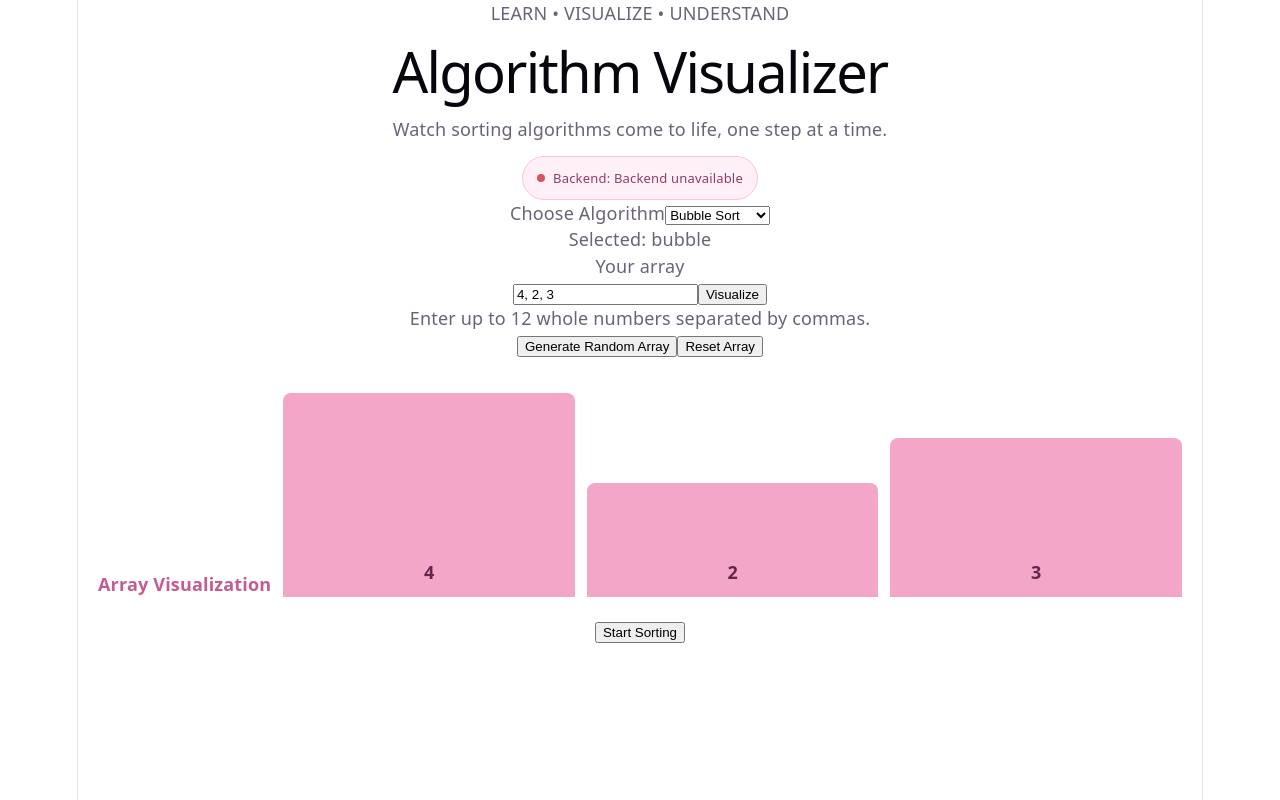
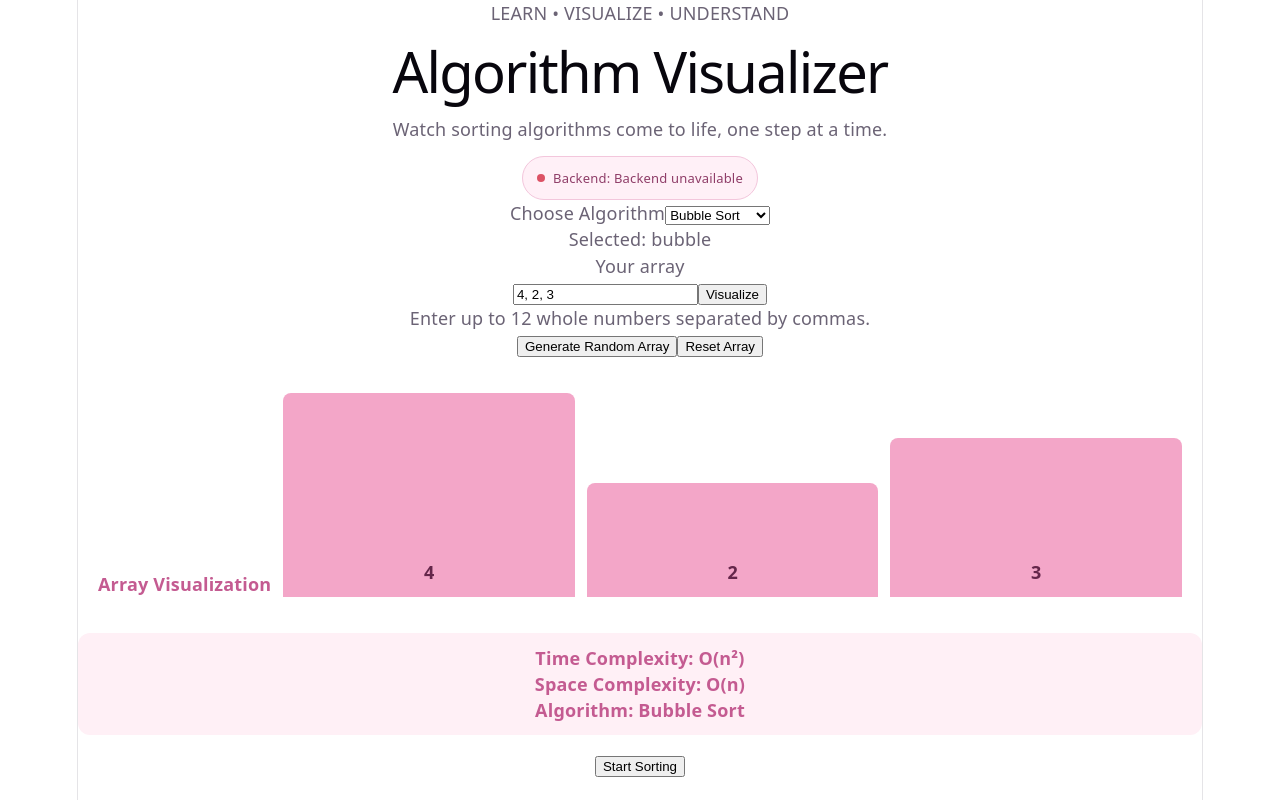
Before and after one commit to kritikhatri/algorithm-visualizer, a React (Vite) app: page / in a window 1280 px wide. Built offline with nearby package versions, Linux system fonts and the light colour scheme; no server answers.

Commit message:
updating and sorting code

```diff
--- a/src/App.css
+++ b/src/App.css
@@ -227,3 +227,11 @@
   flex: 1;
   border-radius: 8px 8px 0 0;
 }
+.complexity-info {
+  margin: 16px 0;
+  padding: 12px 18px;
+  background: #fff0f6;
+  color: #c45b91;
+  border-radius: 12px;
+  font-weight: 600;
+}
--- a/src/App.jsx
+++ b/src/App.jsx
@@ -27,7 +27,7 @@ function App() {
 }
 
   useEffect(() => {
-    fetch('http://localhost:5001/api/health')
+    fetch('/api/health')
       .then((response) => response.json())
       .then((data) => setApiStatus(data.message))
       .catch(() => setApiStatus('Backend unavailable'))
@@ -87,8 +87,11 @@ function handleReset() {
         onReset={handleReset}
       />
       <ArrayVisualizer array={array} />
+      <AlgorithmInfo algorithm={algorithm} />
       <SortButton onSort={handleSort} isSorting={isSorting} />
+
     </main>
+
   )
 }
 
--- /dev/null
+++ b/src/components/AlgorithmInfo.jsx
@@ -0,0 +1,17 @@
+function AlgorithmInfo({ algorithm }) {
+  const info = {
+    bubble: 'O(n²)',
+    selection: 'O(n²)',
+    insertion: 'O(n²)',
+  }
+
+  return (
+  <div className="complexity-info">
+    <p>Time Complexity: {info[algorithm]}</p>
+    <p>Space Complexity: O(n)</p>
+    <p>Algorithm: {algorithm.charAt(0).toUpperCase() + algorithm.slice(1)} Sort</p>
+  </div>
+)
+}
+
+export default AlgorithmInfo
--- a/vite.config.js
+++ b/vite.config.js
@@ -1,7 +1,11 @@
 import react from '@vitejs/plugin-react'
 import { defineConfig } from 'vite'
 
-// https://vite.dev/config/
 export default defineConfig({
   plugins: [react()],
+  server: {
+    proxy: {
+      '/api': 'http://localhost:5001',
+    },
+  },
 })
```
Also changed, not shown: 1 other file (tests, documents, lock files or other folders).
